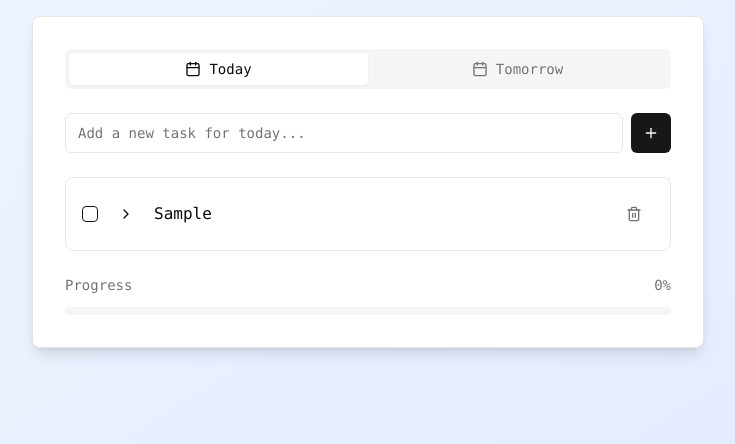
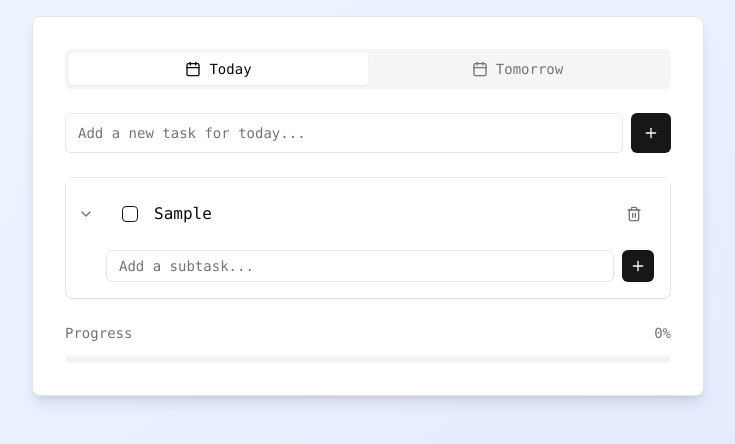
Before and after one commit to v1becod3r/todo-list, a Next.js app: page / in a window 1280 px wide. Both pictures are taken after typing "Sample" into the empty fields and a click on the button "Add task". Shown: the top 444 px of the page, without its empty margins (272-1007 px from the left). Built offline with nearby package versions, Linux system fonts and the light colour scheme.

Commit message:
feat: add toggle to control subtask visibility
Add toggle button for expanding/collapsing subtasks and add input.

Co-authored-by: null <217705251+v1becod3r@users.noreply.github.com>

```diff
--- a/daily-todo.tsx
+++ b/daily-todo.tsx
@@ -6,7 +6,7 @@ import { Button } from "@/components/ui/button"
 import { Checkbox } from "@/components/ui/checkbox"
 import { Card, CardContent } from "@/components/ui/card"
 import { Tabs, TabsList, TabsTrigger } from "@/components/ui/tabs"
-import { Trash2, Plus, Calendar, ChevronRight, ChevronDown } from "lucide-react"
+import { Trash2, Plus, Calendar, ChevronDown, ChevronRight } from "lucide-react"
 
 interface Subtask {
   id: number
@@ -63,7 +63,19 @@ export default function Component() {
     const savedTasks = localStorage.getItem("daily-tasks-v2")
     if (savedTasks) {
       try {
-        setAllTasks(JSON.parse(savedTasks))
+        const parsedTasks = JSON.parse(savedTasks)
+        // Ensure expanded property exists, default to true for existing tasks
+        const cleanedTasks: DayTasks = {}
+        Object.keys(parsedTasks).forEach((dateKey) => {
+          cleanedTasks[dateKey] = parsedTasks[dateKey].map((task: any) => ({
+            id: task.id,
+            text: task.text,
+            completed: task.completed,
+            subtasks: task.subtasks || [],
+            expanded: task.expanded !== undefined ? task.expanded : true,
+          }))
+        })
+        setAllTasks(cleanedTasks)
       } catch (error) {
         console.error("Error loading tasks:", error)
       }
@@ -92,7 +104,7 @@ export default function Component() {
         text: newTask.trim(),
         completed: false,
         subtasks: [],
-        expanded: false,
+        expanded: true,
       }
 
       updateTasks(dateKey, [...currentDateTasks, newTaskObj])
@@ -296,36 +308,34 @@ export default function Component() {
             </div>
 
             {/* Task list */}
-            <div className="space-y-4">
+            <div className="space-y-6">
               {currentTasks.length === 0 ? (
                 <div className="text-center py-8 text-muted-foreground">
                   <p>No tasks yet. Add one above to get started!</p>
                 </div>
               ) : (
                 currentTasks.map((task) => (
-                  <div key={task.id} className="space-y-2">
+                  <div key={task.id} className="border rounded-lg bg-background shadow-sm">
                     {/* Main Task */}
                     <div
-                      className={`flex items-center gap-4 p-4 rounded-lg border transition-all ${
-                        task.completed ? "bg-muted/50 border-muted" : "bg-background border-border hover:shadow-sm"
+                      className={`flex items-center gap-4 py-4 pr-4 transition-all ${
+                        task.completed ? "bg-muted/50" : "bg-background hover:bg-muted/20"
                       }`}
                     >
+                      <Button
+                        variant="ghost"
+                        size="icon"
+                        onClick={() => toggleTaskExpansion(task.id)}
+                        className="text-muted-foreground hover:text-foreground"
+                        title={task.expanded ? "Hide subtasks" : "Show subtasks"}
+                      >
+                        {task.expanded ? <ChevronDown className="w-4 h-4" /> : <ChevronRight className="w-4 h-4" />}
+                      </Button>
                       <Checkbox
                         id={`task-${task.id}`}
                         checked={task.completed}
                         onCheckedChange={() => toggleTask(task.id)}
                       />
-
-                      {/* Always show expand button */}
-                      <Button
-                        variant="ghost"
-                        size="icon"
-                        className="h-6 w-6 p-0"
-                        onClick={() => toggleTaskExpansion(task.id)}
-                        title={task.expanded ? "Hide subtasks" : "Show subtasks"}
-                      >
-                        {task.expanded ? <ChevronDown className="w-4 h-4" /> : <ChevronRight className="w-4 h-4" />}
-                      </Button>
 
                       {editingId === task.id && editingType === "task" ? (
                         <Input
@@ -345,7 +355,7 @@ export default function Component() {
                       ) : (
                         <label
                           htmlFor={`task-${task.id}`}
-                          className={`flex-1 cursor-pointer ${
+                          className={`flex-1 cursor-pointer font-medium ${
                             task.completed ? "line-through text-muted-foreground" : "text-foreground"
                           }`}
                           onDoubleClick={() => startEditing(task.id, task.text, "task")}
@@ -353,13 +363,12 @@ export default function Component() {
                         >
                           {task.text}
                           {task.subtasks.length > 0 && (
-                            <span className="ml-2 text-xs text-muted-foreground">
+                            <span className="ml-2 text-xs text-muted-foreground font-normal">
                               ({task.subtasks.filter((s) => s.completed).length}/{task.subtasks.length})
                             </span>
                           )}
                         </label>
                       )}
-
                       <Button
                         variant="ghost"
                         size="icon"
@@ -371,13 +380,16 @@ export default function Component() {
                       </Button>
                     </div>
 
-                    {/* Subtasks - Always show when expanded OR when there are no subtasks but expanded */}
+                    {/* Subtasks section - Show when expanded */}
                     {task.expanded && (
-                      <div className="ml-10 space-y-3 mt-3">
+                      <div className="px-4 pb-4">
+                        {/* Existing subtasks */}
+                        {task.subtasks.length > 0 && (
+                          <div className="space-y-2 mb-3">
                             {task.subtasks.map((subtask) => (
                               <div
                                 key={subtask.id}
-                            className={`flex items-center gap-3 p-3 rounded-md border transition-all ${
+                                className={`flex items-center gap-3 p-3 ml-6 rounded-md border transition-all ${
                                   subtask.completed ? "bg-muted/30 border-muted" : "bg-background/50 border-border/50"
                                 }`}
                               >
@@ -426,9 +438,11 @@ export default function Component() {
                                 </Button>
                               </div>
                             ))}
+                          </div>
+                        )}
 
-                        {/* Add subtask input - Always show when expanded */}
-                        <div className="flex gap-2">
+                        {/* Add subtask input - Show when expanded */}
+                        <div className="flex gap-2 ml-6">
                           <Input
                             type="text"
                             placeholder="Add a subtask..."
```
Lines whose indentation alone changed are shown as unchanged.
